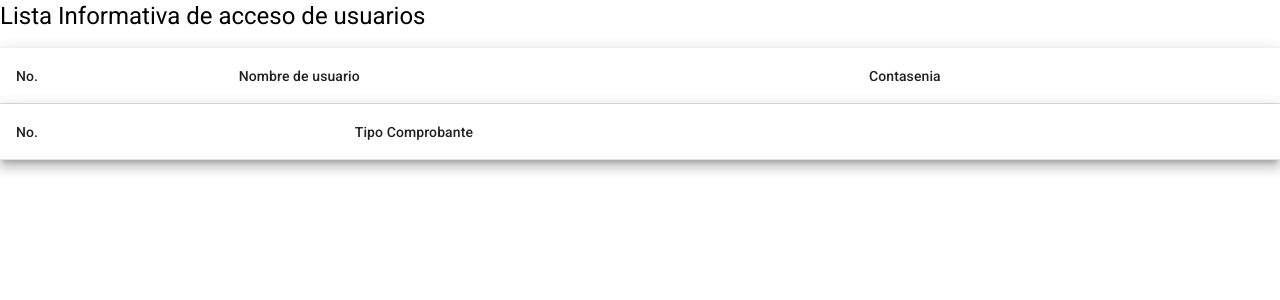
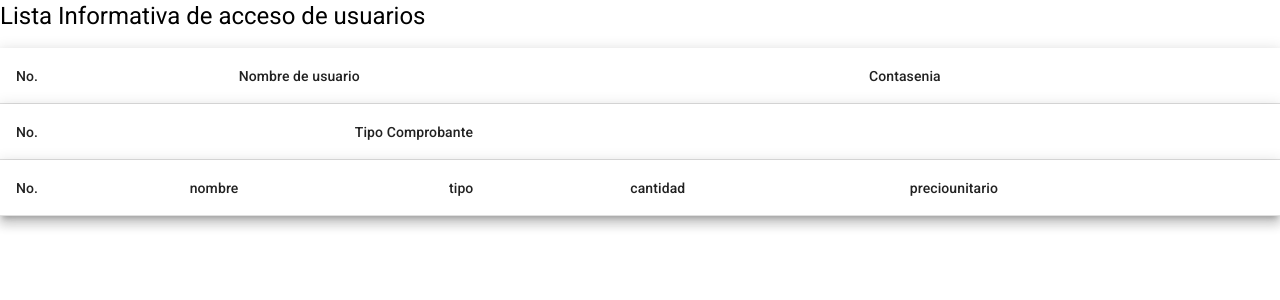
Before and after one commit to Kfassolb/BabyBoomFront, an Angular app in the folder BabyBoom/: page / in a window 1280 px wide. Shown: the top 300 px of the page. Built offline with nearby package versions, Linux system fonts and the light colour scheme; no server answers.

Commit message:
Update app.component.html
terminado

```diff
--- a/BabyBoom/src/app/app.component.html
+++ b/BabyBoom/src/app/app.component.html
@@ -1,3 +1,4 @@
 
 <app-usuario></app-usuario>
 <app-tipocomprobante></app-tipocomprobante>
+<app-producto></app-producto>
```
